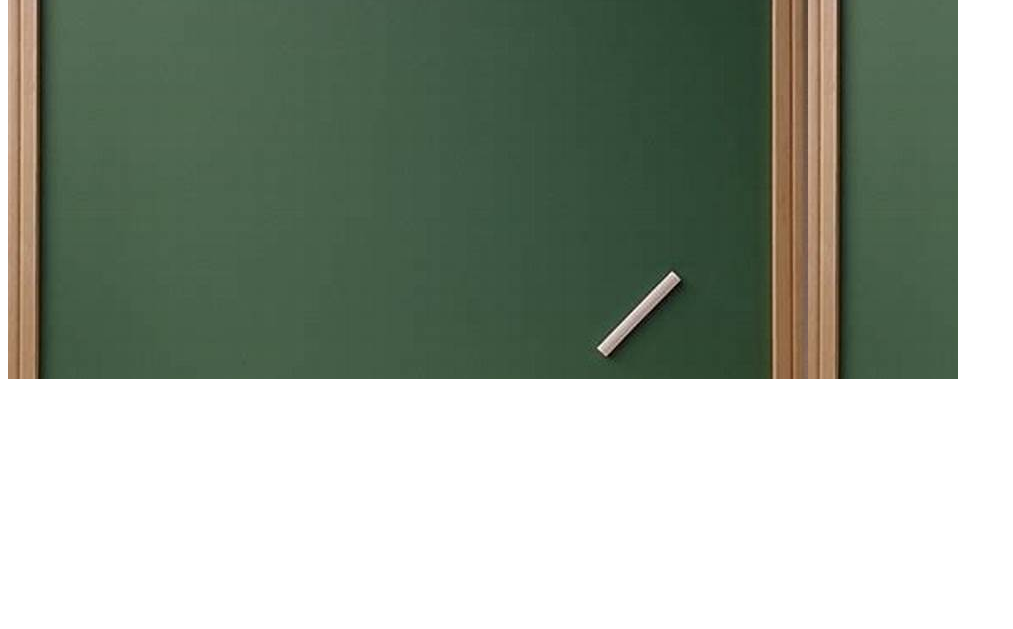
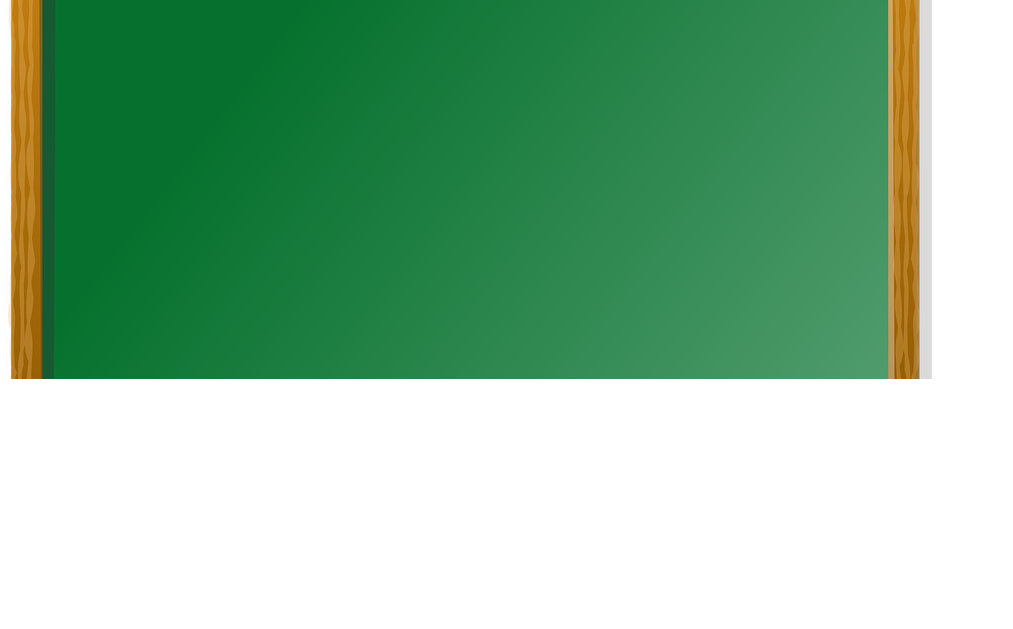
Before and after one commit to SpyGenio/Juego, a plain HTML site: page index.html in a window 1280 px wide. Shown: the part 171-800 px from the top of the page, without its empty margins (0-1013 px from the left). Drawn offline with Linux system fonts and the light colour scheme.

Commit message:
Update index.html

```diff
--- a/index.html
+++ b/index.html
@@ -2,7 +2,7 @@
 <html>
 <style type="text/css">
 .bgimg {
-    background-image: url("pizzara2.jpg");
+    background-image: url("board.png");
     	height:500px;
 	width:950px ;
 }
```
